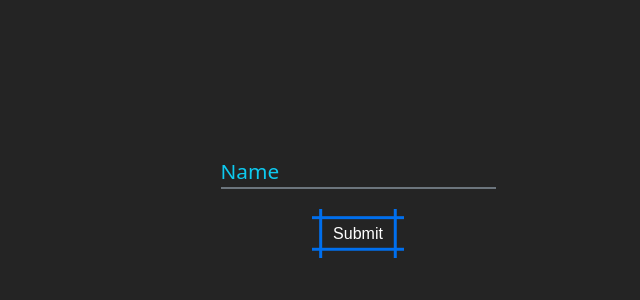
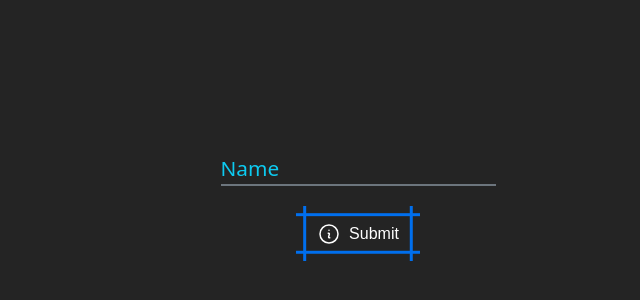
Before and after one commit to AlvaroPerezPedreira/componentLib, a React (Vite) app: page / in a window 1280 px wide. Shown: the part 216-516 px from the top of the page, without its empty margins (282-922 px from the left). Built offline with nearby package versions, Linux system fonts and the light colour scheme.

Commit message:
button icon

```diff
--- a/src/App.tsx
+++ b/src/App.tsx
@@ -2,6 +2,7 @@ import { useState } from "react";
 import "./App.css";
 import { Input } from "./components/Input";
 import { Button } from "./components/Button";
+import InfoIcon from "./assets/InfoIcon";
 
 function App() {
   const [value, setValue] = useState("");
@@ -28,7 +29,7 @@ function App() {
           onChange={handleChange}
           type="text"
         />
-        <Button label="Submit" type="submit" theme="dark" />
+        <Button label="Submit" type="submit" theme="dark" icon={<InfoIcon />} />
       </form>
     </div>
   );
--- /dev/null
+++ b/src/assets/InfoIcon.tsx
@@ -0,0 +1,26 @@
+import React from "react";
+
+const InfoIcon: React.FC<{ size?: number; color?: string }> = ({
+  size = 24,
+  color = "currentColor",
+}) => {
+  return (
+    <svg
+      xmlns="http://www.w3.org/2000/svg"
+      fill="none"
+      viewBox="0 0 24 24"
+      strokeWidth={1.5}
+      stroke={color}
+      width={size}
+      height={size}
+    >
+      <path
+        strokeLinecap="round"
+        strokeLinejoin="round"
+        d="m11.25 11.25.041-.02a.75.75 0 0 1 1.063.852l-.708 2.836a.75.75 0 0 0 1.063.853l.041-.021M21 12a9 9 0 1 1-18 0 9 9 0 0 1 18 0Zm-9-3.75h.008v.008H12V8.25Z"
+      />
+    </svg>
+  );
+};
+
+export default InfoIcon;
--- a/src/components/Button/Button.css
+++ b/src/components/Button/Button.css
@@ -27,6 +27,10 @@
   user-select: none;
   -webkit-user-select: none;
   touch-action: manipulation;
+
+  display: inline-flex;
+  align-items: center;
+  gap: 0.5em;
 }
 
 .button:hover,
@@ -47,3 +51,10 @@
   cursor: not-allowed;
   pointer-events: none;
 }
+
+/* Icon */
+
+.button-icon {
+  display: inline-flex;
+  align-items: center;
+}
--- a/src/components/Button/Button.tsx
+++ b/src/components/Button/Button.tsx
@@ -9,6 +9,7 @@ type ButtonProps = ButtonHTMLAttributes<HTMLButtonElement> & {
   theme?: keyof typeof themes;
   sizeStyle?: keyof typeof sizes;
   thickness?: keyof typeof thicknesses;
+  icon?: React.ReactNode;
 };
 
 export const Button = forwardRef<HTMLButtonElement, ButtonProps>(
@@ -54,6 +55,9 @@ export const Button = forwardRef<HTMLButtonElement, ButtonProps>(
           ref={ref}
           aria-label={label}
         >
+          {restProps.icon && (
+            <span className="button-icon">{restProps.icon}</span>
+          )}
           {label}
         </button>
       </div>
```
Also changed, not shown: 1 other file (tests, documents, lock files or other folders).
